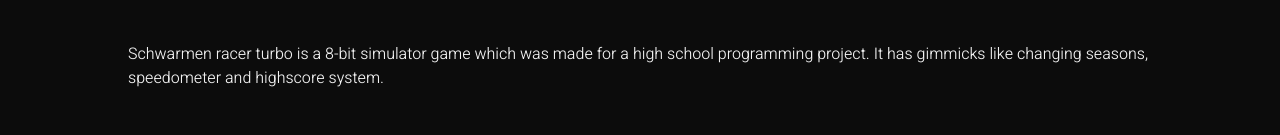
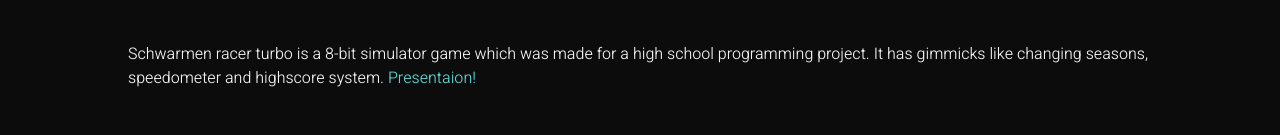
Before and after one commit to LukeOnuke/schwarmen-racer, a plain HTML site: page blog/index.html in a window 1280 px wide. Shown: the part 348-483 px from the top of the page. Drawn offline with nearby package versions, Linux system fonts and the light colour scheme.

Commit message:
Presentation download button added

```diff
--- a/blog/index.html
+++ b/blog/index.html
@@ -17,13 +17,14 @@
         <section>
             <h2>Theme</h2>
             <p>Schwarmen racer turbo is a 8-bit simulator game which was made for a high school programming project. It has gimmicks like changing seasons, speedometer and highscore system.
-
+                <a href="schwarmen-presentation.pptx">Presentaion!</a>
             </p>
         </section>
         <section>
             <h2>Coding</h2>
             <p>Programming languages we used were JavaScript, CSS and HTML.
                For more detailed look go to the <a href="https://github.com/LukeOnuke/zapakovan-covek">source</a> link on GitHub.
+
 
 
             </p>
```
Also changed, not shown: 1 other file.
